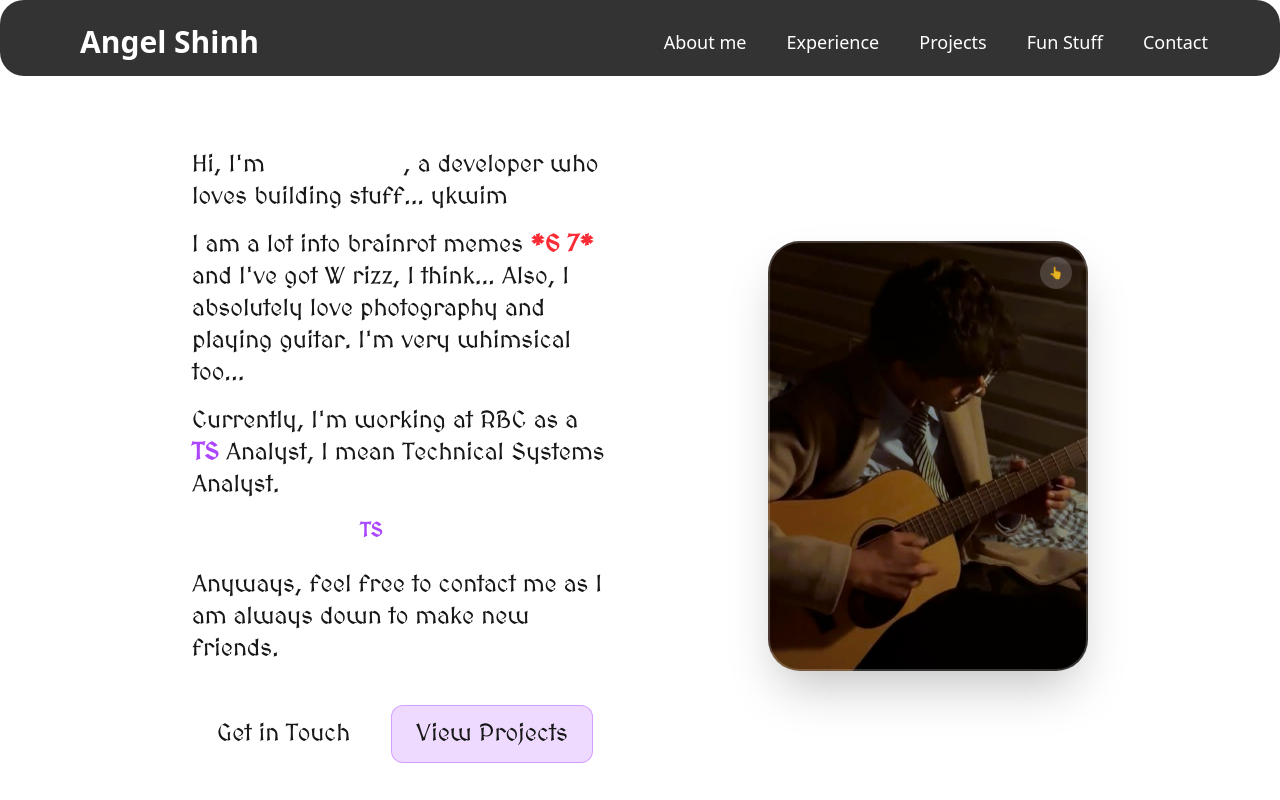
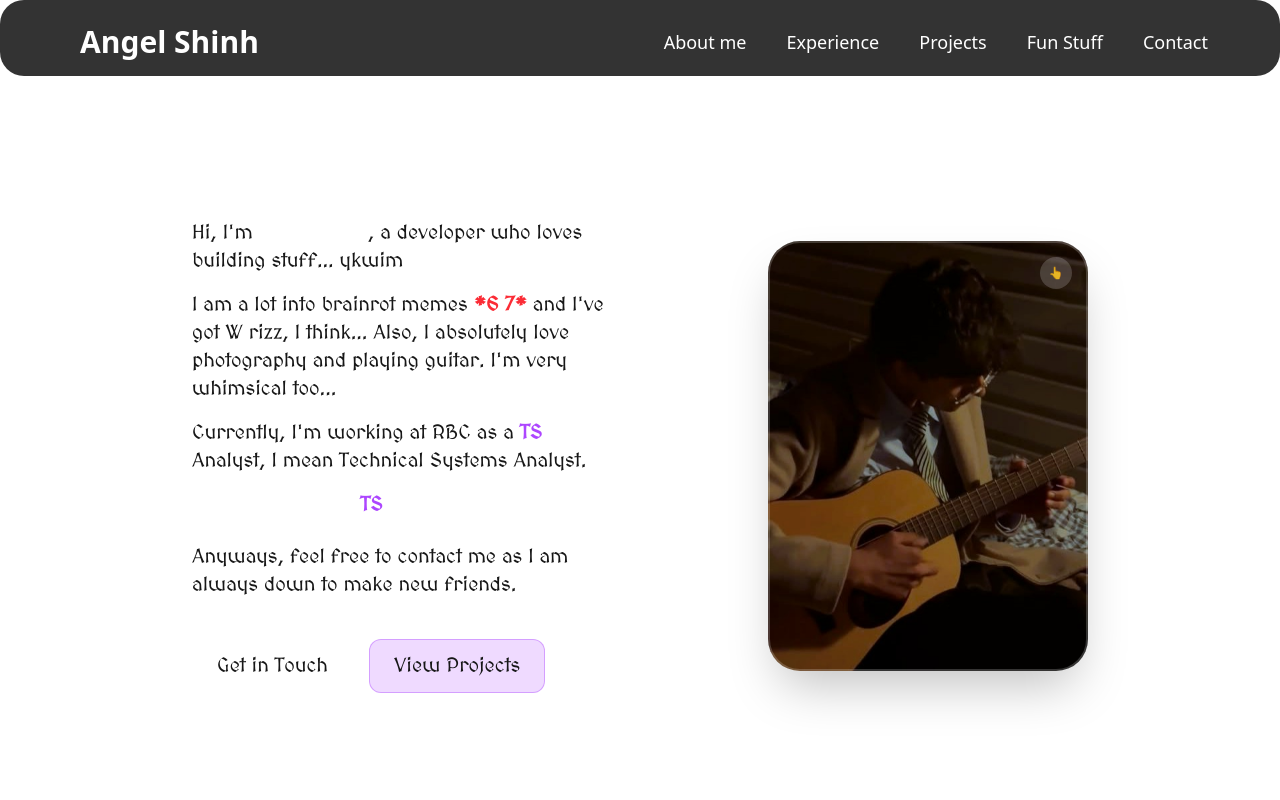
Before and after one commit to angelshinh1/portfolio, a Next.js app: page / in a window 1280 px wide. Shown: the top 800 px of the page. Built offline with nearby package versions, Linux system fonts and the light colour scheme; a web font is replaced by a local one.

Commit message:
yesir again

```diff
--- a/src/components/Hero.js
+++ b/src/components/Hero.js
@@ -15,7 +15,7 @@ export default function Hero() {
     return (
         <div id="about" className="max-w-[70vw] mx-auto flex flex-col lg:flex-row items-center justify-center py-12 gap-12 lg:gap-16 min-h-screen -mt-12">
             {/* Text Content */}
-            <div className="medievalsharp-regular text-justify lg:text-left text-base lg:text-2xl flex-1 space-y-3 lg:space-y-6">
+            <div className="medievalsharp-regular text-justify lg:text-left text-base lg:text-xl flex-1 space-y-3 lg:space-y-6">
                 <div className="space-y-2 lg:space-y-4">
                     <p>
                         Hi, I&apos;m <span className="text-white font-bold">Angel Shinh</span>, a developer who loves building stuff... ykwim
```
